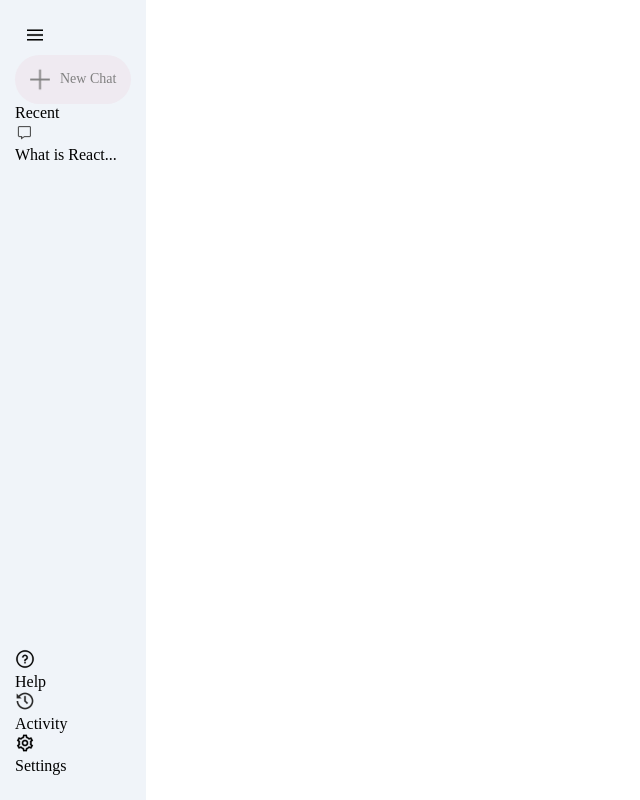
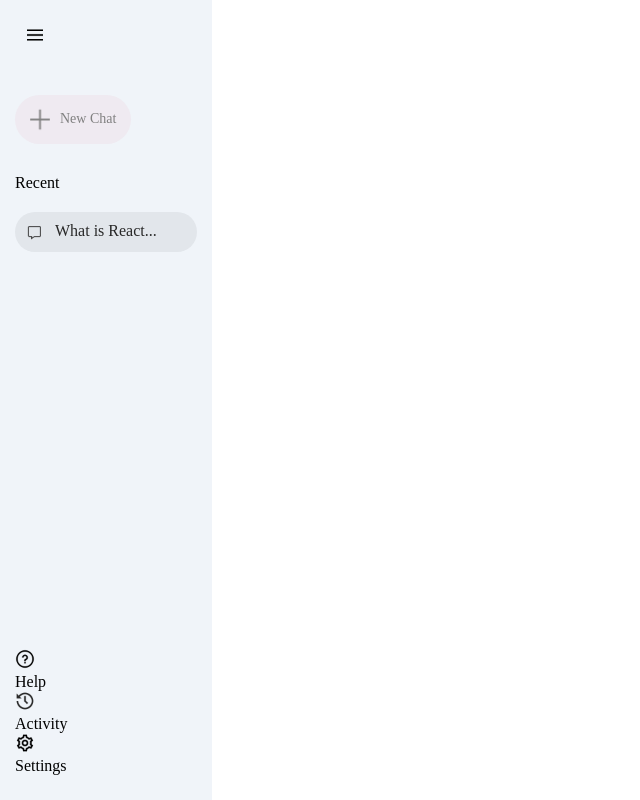
Before and after one commit to dishaagrawalcodes/Gemini-Clone, a React (Vite) app: page / in a window 1280 px wide. Shown: the whole page, without its empty margins (0-640 px from the left). Built offline with nearby package versions, Linux system fonts and the light colour scheme.

Commit message:
completed all sidebar css properties

```diff
--- a/src/Components/Sidebar/Sidebar.css
+++ b/src/Components/Sidebar/Sidebar.css
@@ -15,7 +15,7 @@
     cursor:pointer;
 }
 .sidebar .new-chat{
-    margin-top:10px;
+    margin-top:50px;
     display:inline-flex;
     align-items: center;
     gap:10px;
@@ -26,3 +26,32 @@
     color:grey;
     cursor: pointer;
 }
+.sidebar .recent{
+    display: flex;
+    flex-direction: column;
+}
+.sidebar .recent-title{
+    margin-top: 30px;
+    margin-bottom: 20px;
+}
+.sidebar .recent-entry{
+    display: flex;
+    align-items:start;
+    gap:10px;
+    padding:10px;
+    padding-right: 40px;
+    border-radius: 50px;
+    color:#282828;
+    cursor:pointer;
+}
+.sidebar .recent-entry{
+    background-color:#e2e6eb;
+}
+.sidebar .bottom{
+    display: flex;
+    flex-direction: column;
+}
+.sidebar .bottom-item{
+      padding-right: 10px;
+      cursor: pointer;
+}
```
